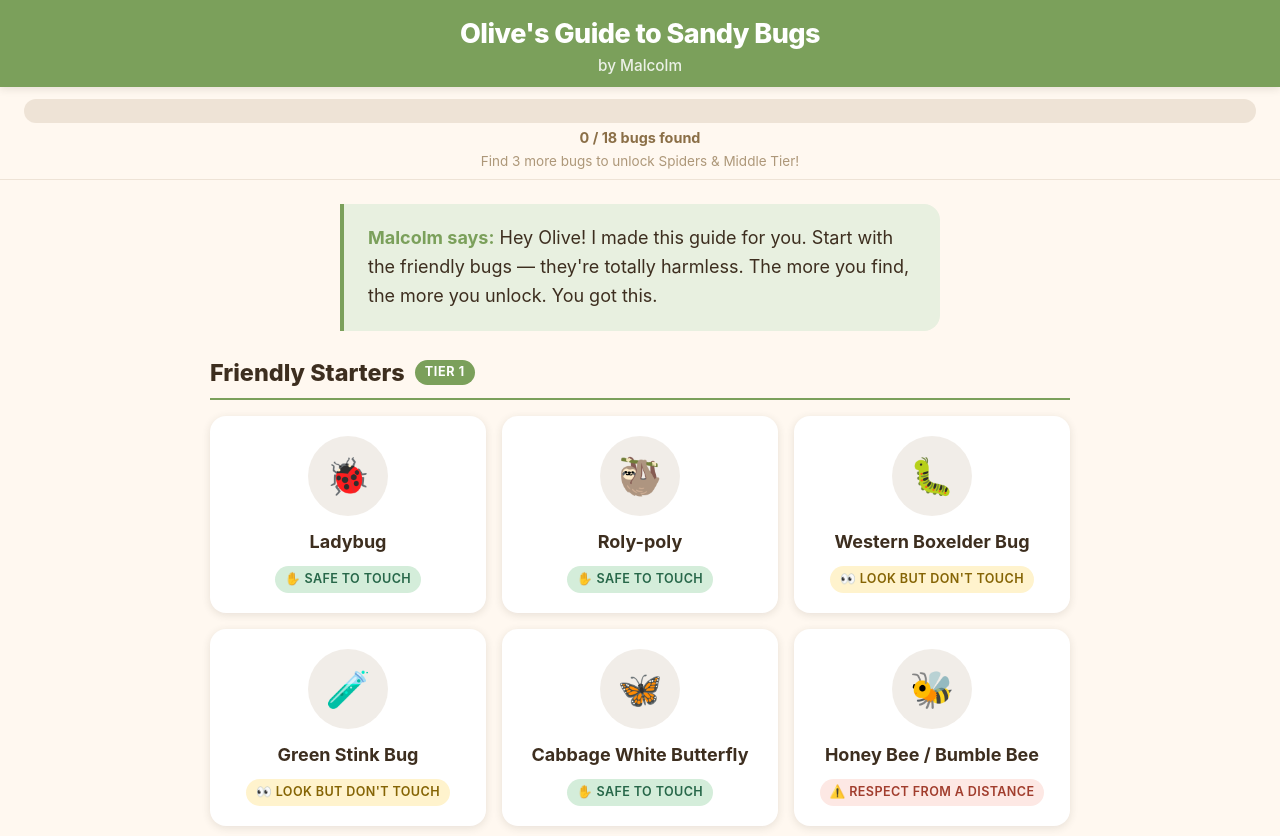
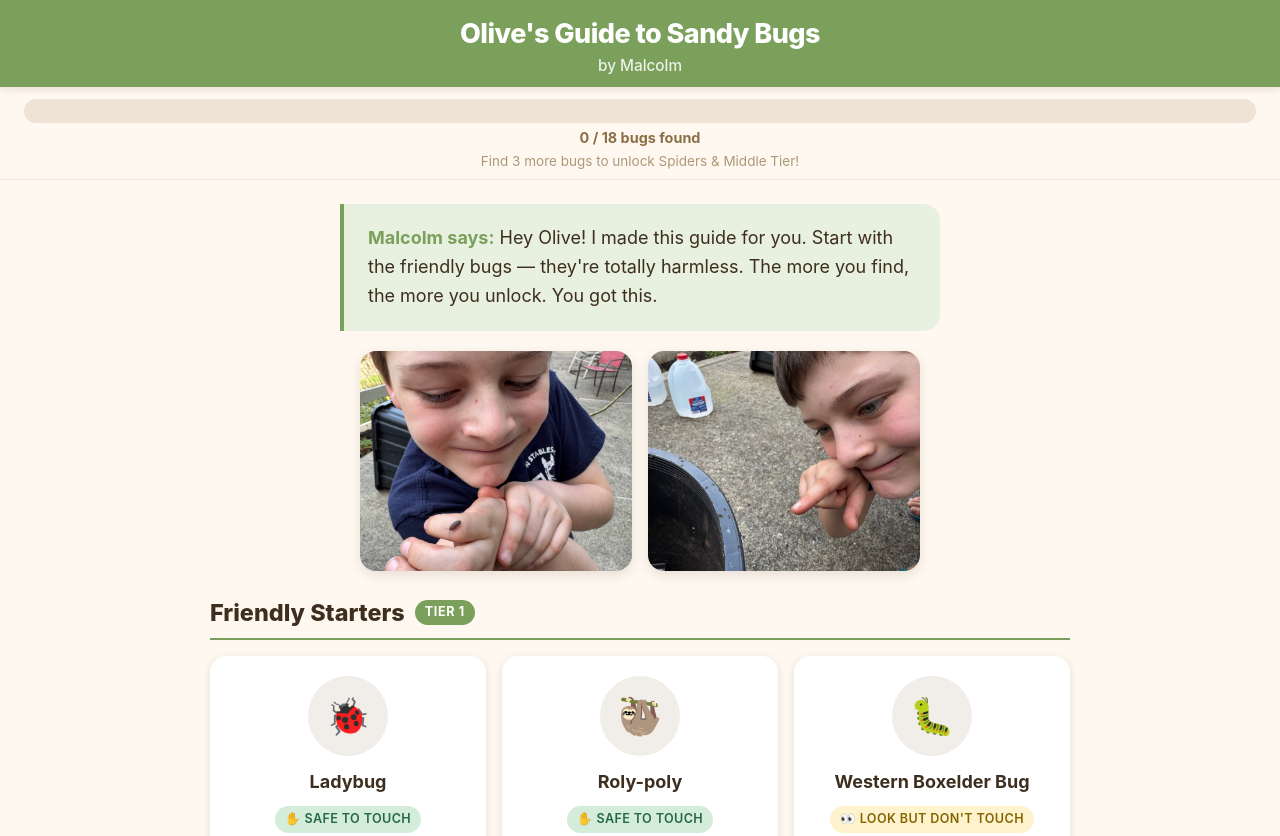
Before and after one commit to Zebra-rancher/olives-bug-guide, a plain HTML site: page index.html in a window 1280 px wide. Shown: the top 836 px of the page. Drawn offline with Linux system fonts and the light colour scheme.

Commit message:
Add Malcolm photos and show bug icons before discovery
- Add two photos of Malcolm with bugs to the landing page
- Show emoji icons on all bug cards (not just found ones) so Olive
  knows what she's looking for

Co-Authored-By: Claude Opus 4.6 <noreply@anthropic.com>

```diff
--- a/index.html
+++ b/index.html
@@ -238,6 +238,25 @@ body {
   line-height: 28px;
   text-align: center;
   font-weight: bold;
+}
+
+/* ── Malcolm Photos ── */
+.malcolm-photos {
+  display: flex;
+  gap: 16px;
+  max-width: 600px;
+  margin: 20px auto 8px;
+  padding: 0 20px;
+}
+
+.malcolm-photos img {
+  flex: 1;
+  width: 0;
+  min-width: 0;
+  height: 220px;
+  object-fit: cover;
+  border-radius: var(--radius);
+  box-shadow: 0 4px 12px var(--shadow);
 }
 
 /* ── Bug Silhouette ── */
@@ -550,6 +569,11 @@ body {
 
 <div id="welcome" class="welcome" style="display:none">
   <span class="malcolm-name">Malcolm says:</span> Hey Olive! I made this guide for you. Start with the friendly bugs — they're totally harmless. The more you find, the more you unlock. You got this.
+</div>
+
+<div class="malcolm-photos">
+  <img src="images/malcolm-roly.jpg" alt="Malcolm holding a roly-poly">
+  <img src="images/malcolm-pointing.jpg" alt="Malcolm pointing at bugs">
 </div>
 
 <div id="app"></div>
```
Also changed, not shown: images/malcolm-pointing.jpg (added), images/malcolm-roly.jpg (added).
